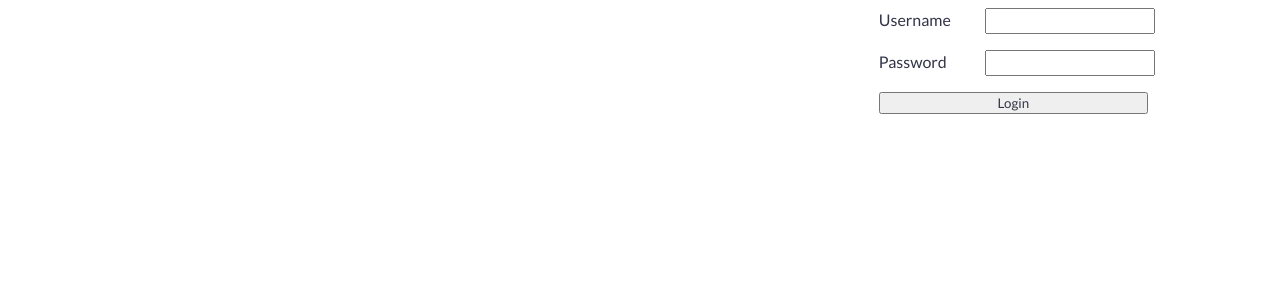
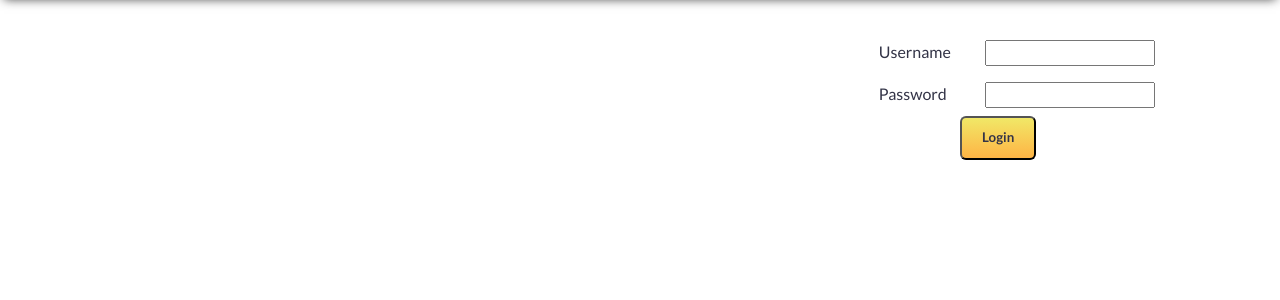
Before and after one commit to opgrsankkar/fbtest, a PHP site: page /login.html in a window 1280 px wide. Shown: the part 64-364 px from the top of the page. Run offline with PHP 8.4, Linux system fonts and the light colour scheme.

Commit message:
before bgcolor change attempt

```diff
--- a/login.html
+++ b/login.html
@@ -13,6 +13,7 @@
             <span class="col-2-sm">F.R.I.E.N.D.S</span>
         </nav>
 		<div id="logindiv" >
+            <div class="row empty-row"></div>
 			<form id="loginform" method="post" action="login.php">
                         <div class="row">
                                 <span class="col-8"></span>
@@ -25,8 +26,8 @@
 								<input id="pass" class="col-2" type="password" name="pass">
 						</div>
                         <div class="row">
-                            <span class="col-8-sm"></span>
-						    <input type="submit" value="Login" class="col-3-sm" />
+                            <span class="col-9-sm"></span>
+						    <button class="btn" type="submit" class="col-3-sm">Login</button>
                         </div>
 			</form>
 		</div>
--- a/main.css
+++ b/main.css
@@ -1,5 +1,31 @@
 nav {
-    background: linear-gradient(to bottom, rgba(241,231,103,1) 0%, rgba(254,182,69,1) 100%);
+    background: linear-gradient(to bottom, #f1e867 0%, #feb445 100%);
     font-size: 2em;
-    border-bottom: ;
+    box-shadow: 0px 3px 10px -4px rgba(0,0,0,0.75);
 }
+
+.btn {
+    background: linear-gradient(to bottom, #f1e867, #feb445);
+    border-radius: 6px;
+    color: #333447;
+    font-weight: bolder;
+    padding: 10px 20px 10px 20px;
+    text-decoration: none;
+}
+
+.btn:hover {
+    background: linear-gradient(to bottom, #3cb0fd, #3498db);
+    font-weight: thick;
+    text-decoration: none;
+}
+
+.btn:active {
+    background: linear-gradient(to bottom, #2a75a3, #1a567d);
+    font-weight: thick;
+    text-decoration: none;
+}
+@media only screen and (min-width: 45em){ /* 720 */
+.empty-row {
+    height:32px;
+}
+}
```
